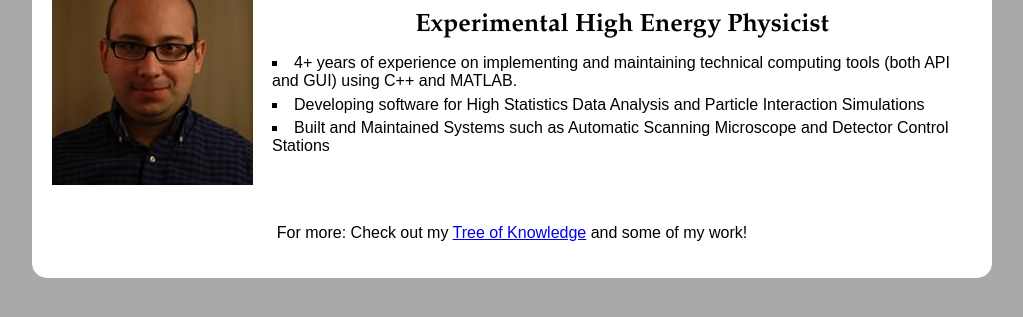
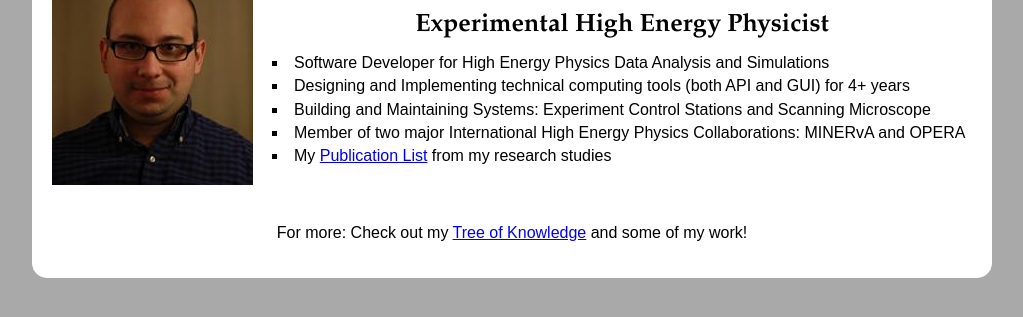
Before and after one commit to oaltinok/WebDevelopment, a plain HTML site: page OnlinePortfolio/index.html in a window 1280 px wide. Shown: the part 243-560 px from the top of the page, without its empty margins (128-1151 px from the left). Drawn offline with Linux system fonts and the light colour scheme; a web font is replaced by a local one.

Commit message:
Contact and Home Page Update
Home Page modified
Publication List and Author Profile included

```diff
--- a/OnlinePortfolio/index.html
+++ b/OnlinePortfolio/index.html
@@ -40,14 +40,15 @@
 	<h2>Software Developer &</h2>
 	<h2>Experimental High Energy Physicist</h2>
 	<ul class="insideList">
-		<li class="a">4+ years of experience on implementing and maintaining technical computing tools (both API and GUI) using C++ and MATLAB.</li>
-		<li class="a">Developing software for High Statistics Data Analysis and Particle Interaction Simulations</li>
-		<li class="a">Built and Maintained Systems such as Automatic Scanning Microscope and Detector Control Stations</li>
+		<li class="a">Software Developer for High Energy Physics Data Analysis and Simulations</li>
+		<li class="a">Designing and Implementing technical computing tools (both API and GUI) for 4+ years</li>
+		<li class="a">Building and Maintaining Systems: Experiment Control Stations and Scanning Microscope</li>
+		<li class="a">Member of two major International High Energy Physics Collaborations: MINERvA and OPERA</li>
+		<li class="a">My <a href="http://inspirehep.net/search?ln=en&p=find+au+altinok&of=hb&action_search=Search" target="_blank">Publication List</a> from my research studies</li>
 	</ul>
 </div>
 
 <div class="clear"></div>
-
 
 <p>&nbsp;</p>
 
```
Also changed, not shown: OnlinePortfolio/contact.html (+1 -1 lines), OnlinePortfolio/system.html (+1 -1 lines).
